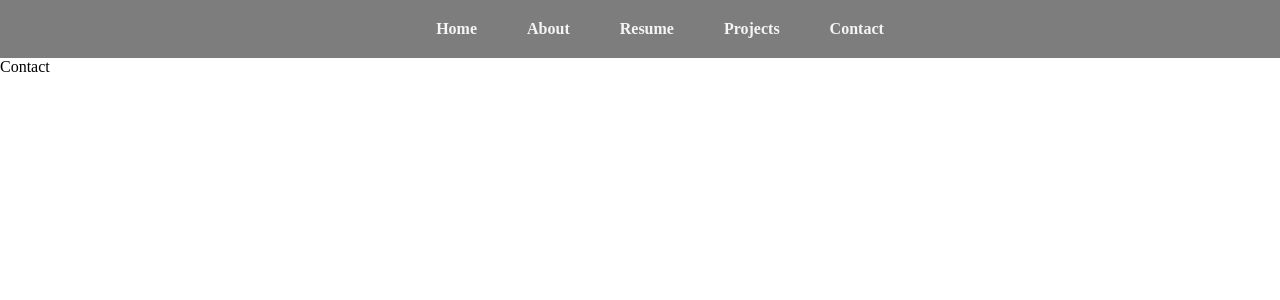
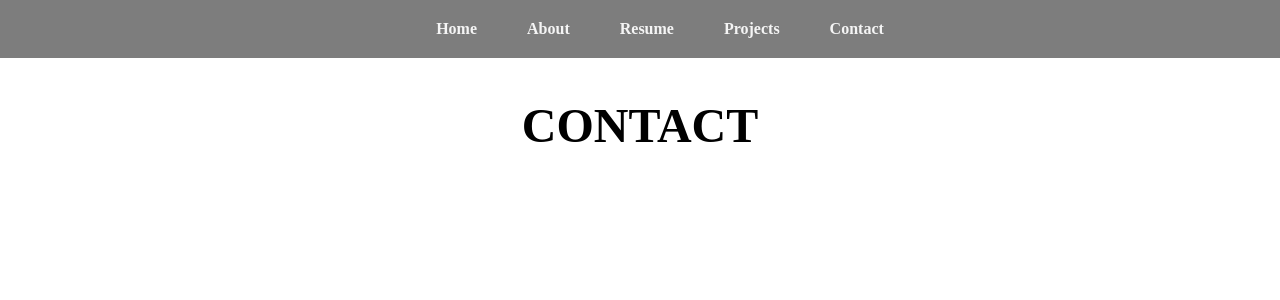
Before and after one commit to cellopudding/Challenge20-REACT-Portfolio, a React (Create React App) app in the folder portfolio/: page /contact in a window 1280 px wide. Shown: the top 300 px of the page. Built offline with nearby package versions, Linux system fonts and the light colour scheme.

Commit message:
couple changes

```diff
--- a/portfolio/src/components/Contact/index.js
+++ b/portfolio/src/components/Contact/index.js
@@ -2,6 +2,14 @@ import React from 'react'
 
 export default function Contact() {
   return (
-    <div>Contact</div>
+    <>
+    <div id="contact-form">
+    <h1 class ="headings">CONTACT</h1>
+    <div class="contactwrapper">
+
+
+    </div>
+    </div>
+    </>
   )
 }
```
